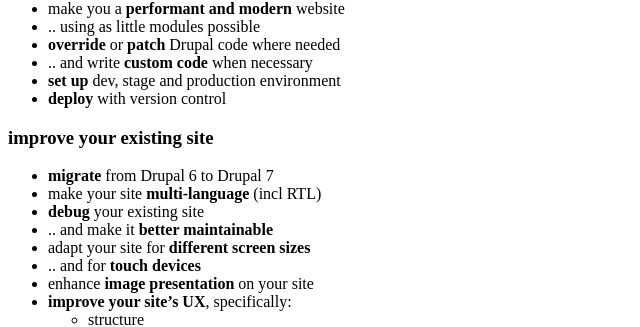
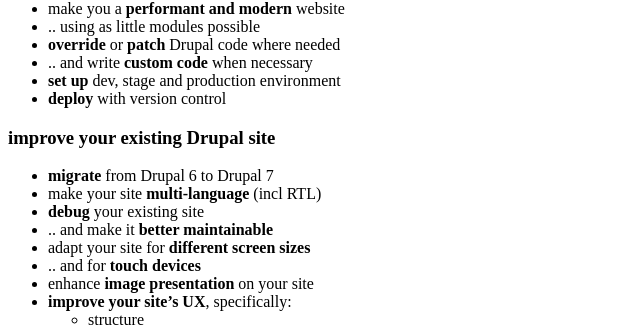
Before and after one commit to lolandese/lolandese.github.com, a Jekyll site: the page built from index.md, in a window 1280 px wide and 900 px high, scrolled down 1418 px. Shown: the part 133-460 px from the top of the window, without its empty margins (0-640 px from the left). Built offline with Jekyll 4.4.1, drawn with Linux system fonts in a browser that asks for light colours; nearby versions of some CDN libraries; comment, search, counter and statistics services are not loaded.

Commit message:
Page update

```diff
--- a/index.md
+++ b/index.md
@@ -40,7 +40,7 @@ My online CV tells you ..
 - **set up** dev, stage and production environment
 - **deploy** with version control
 
-### improve your existing site
+### improve your existing Drupal site
 - **migrate** from Drupal 6 to Drupal 7
 - make your site **multi-language** (incl RTL)
 - **debug** your existing site
```
Also changed, not shown: tools.md (+1 -0 lines).
